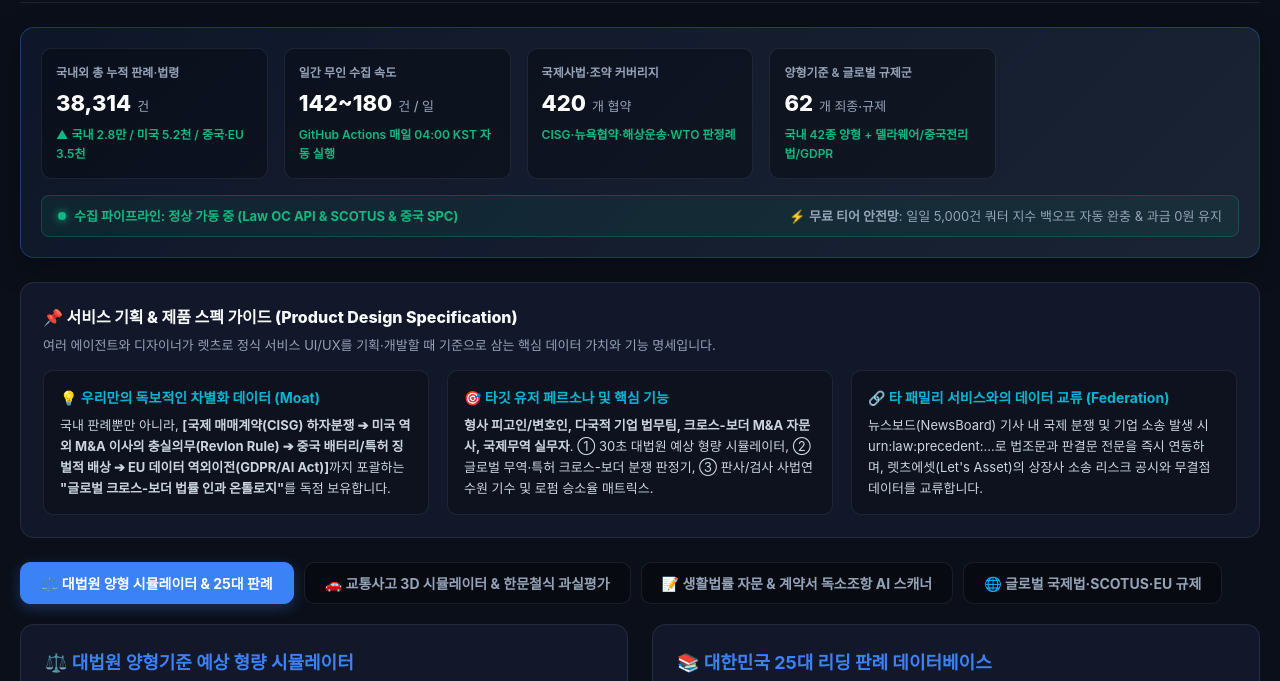
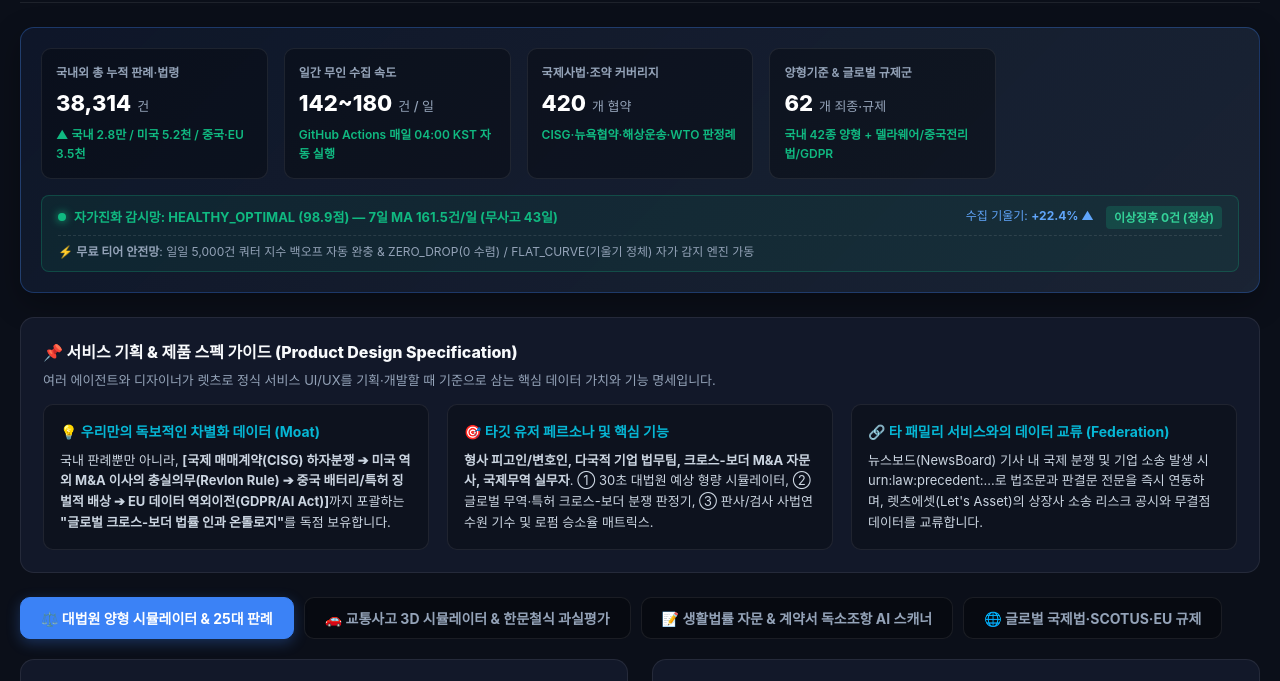
Before and after one commit to pyw31337/law, a plain HTML site: page index.html in a window 1280 px wide. Shown: the part 103-784 px from the top of the page. Drawn offline with Linux system fonts and the light colour scheme; a web font is replaced by a local one.

Commit message:
feat(self-evolving): add law collection health pulse radar v3.1.0

```diff
--- a/index.html
+++ b/index.html
@@ -230,13 +230,19 @@
       </div>
 
       <!-- 상태 모니터링 & 자동 대응 인디케이터 -->
-      <div class="health-bar">
-        <div class="status-indicator">
-          <span class="dot"></span>
-          <span>수집 파이프라인: 정상 가동 중 (Law OC API & SCOTUS & 중국 SPC)</span>
+      <div class="health-bar" style="display:flex; flex-direction:column; gap:6px; align-items:stretch;">
+        <div style="display:flex; justify-content:space-between; align-items:center; flex-wrap:wrap; gap:8px;">
+          <div class="status-indicator">
+            <span class="dot"></span>
+            <span id="txtLawPulse">자가진화 감시망: HEALTHY_OPTIMAL (98.9점) — 7일 MA 161.5건/일 (무사고 43일)</span>
+          </div>
+          <div style="display:flex; gap:12px; font-size:12px;">
+            <span style="color:#60a5fa;">수집 기울기: <b>+22.4% ▲</b></span>
+            <span style="background:rgba(16,185,129,0.2); color:#34d399; padding:2px 8px; border-radius:4px; font-weight:700;">이상징후 0건 (정상)</span>
+          </div>
         </div>
-        <div style="color: var(--muted);">
-          ⚡ <strong>무료 티어 안전망</strong>: 일일 5,000건 쿼터 지수 백오프 자동 완충 & 과금 0원 유지
+        <div style="color: var(--muted); font-size:12px; border-top:1px dashed rgba(255,255,255,0.1); padding-top:6px;">
+          ⚡ <strong>무료 티어 안전망</strong>: 일일 5,000건 쿼터 지수 백오프 자동 완충 & ZERO_DROP(0 수렴) / FLAT_CURVE(기울기 정체) 자가 감지 엔진 가동
         </div>
       </div>
     </div>
```
Also changed, not shown: data/collection_health_pulse.json (added, +15 -0 lines).
